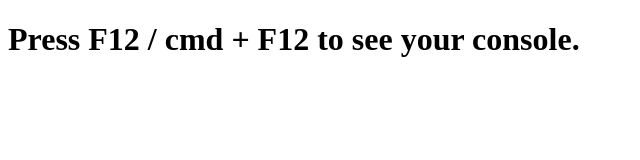
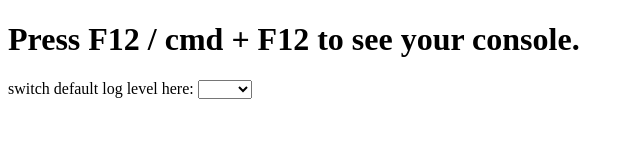
Before and after one commit to hanyaonian/m-logger, a website built with Vite: page demo/index.html in a window 1280 px wide. Shown: the whole page, without its empty margins (0-640 px from the left). Built offline with nearby package versions, Linux system fonts and the light colour scheme.

Commit message:
docs: update demo

```diff
--- a/demo/index.html
+++ b/demo/index.html
@@ -8,5 +8,13 @@
     <h1>
       Press F12 / cmd + F12 to see your console.
     </h1>
+    <label> switch default log level here: </label>
+    <select id='select'>
+      <option value="all">all</option>
+      <option value="info">info</option>
+      <option value="warn">warn</option>
+      <option value="error">error</option>
+      <option value="slient">slient</option>
+    </select>
   </body>
 </html>
--- a/demo/index.ts
+++ b/demo/index.ts
@@ -1,4 +1,12 @@
 import Logger, { LogLevel } from '../src/index';
+
+// swtich value
+const select = document.getElementById('select') as HTMLSelectElement;
+select.value = new URLSearchParams(location.search).get('log');
+select.addEventListener('change', () => {
+  const { value } = select;
+  location.search = `?log=${value}`;
+})
 
 const logger = new Logger();
 
```
